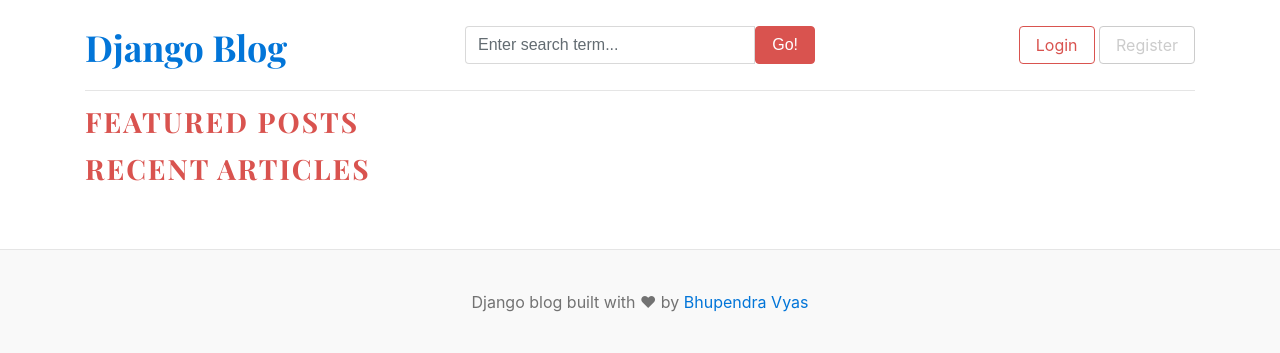
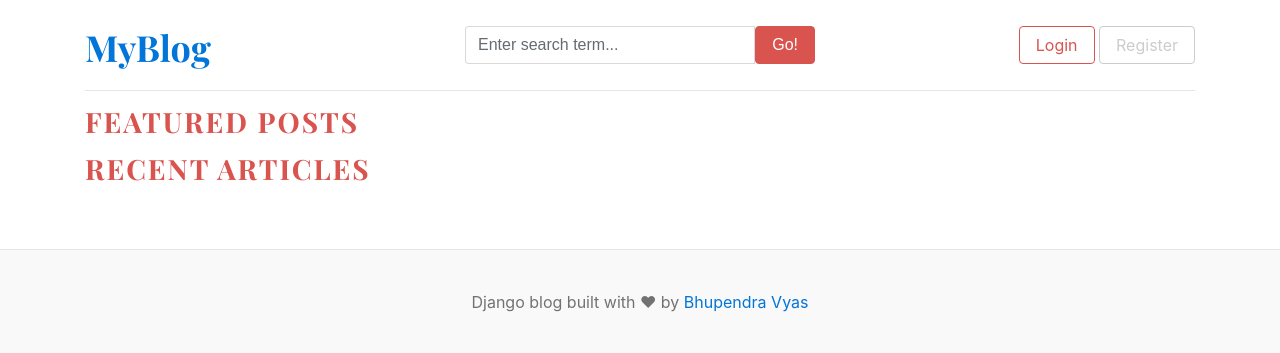
Before and after one commit to Bhupendra-7/django-blog, a Django app: page / in a window 1280 px wide. Shown: the top 353 px of the page. Run offline with Django 4.2, Linux system fonts and the light colour scheme; data that the repository does not hold is empty.

Commit message:
Made some minor changes

```diff
--- a/templates/base.html
+++ b/templates/base.html
@@ -7,7 +7,7 @@
     <meta charset="UTF-8">
     <meta http-equiv="X-UA-Compatible" content="IE=edge">
     <meta name="viewport" content="width=device-width, initial-scale=1.0">
-    <title>Django Blogs</title>
+    <title>MyBlog</title>
     <link href="https://getbootstrap.com/docs/4.0/dist/css/bootstrap.min.css" rel="stylesheet">
     <link href="https://fonts.googleapis.com/css?family=Playfair+Display:700,900" rel="stylesheet">
     <link href='{% static "css/blog.css" %}' rel="stylesheet">
@@ -18,7 +18,7 @@
       <header class="blog-header py-3">
         <div class="row flex-nowrap justify-content-between align-items-center">
           <div class="col-4 pt-1">
-            <a class="blog-header-logo text-dark" href="{% url 'home' %}">Django Blog</a>
+            <a class="blog-header-logo text-dark" href="{% url 'home' %}">MyBlog</a>
           </div>
           <div class="col-4">
             <form action="{% url 'search' %}" method="GET">
--- a/templates/blogs.html
+++ b/templates/blogs.html
@@ -21,7 +21,7 @@
                 <figure class="mb-4"><img class="img-fluid rounded" src="{{ single_blog.featured_image.url }}" alt="..." /></figure>
                 <!-- Post content-->
                 <section class="mb-5">
-                    <p class="fs-5 mb-4">{{single_blog.short_description}}</p>
+                    <p class="fs-5 mb-4"><b>{{single_blog.short_description}}</b></p>
                     <p class="fs-5 mb-4">{{single_blog.blog_body}}</p>
 
                     <!-- Comments -->
@@ -47,7 +47,7 @@
                         <form method="POST">
                             {% csrf_token %}
                             <div class="form-group">
-                                <textarea name="comment" class="form-control" placeholder="Write your comment"></textarea>
+                                <textarea name="comment" class="form-control" placeholder="Post a comment"></textarea>
                                 <input type="submit" value="Submit" class="btn btn-danger mt-2">
                             </div>
                         </form>
```
